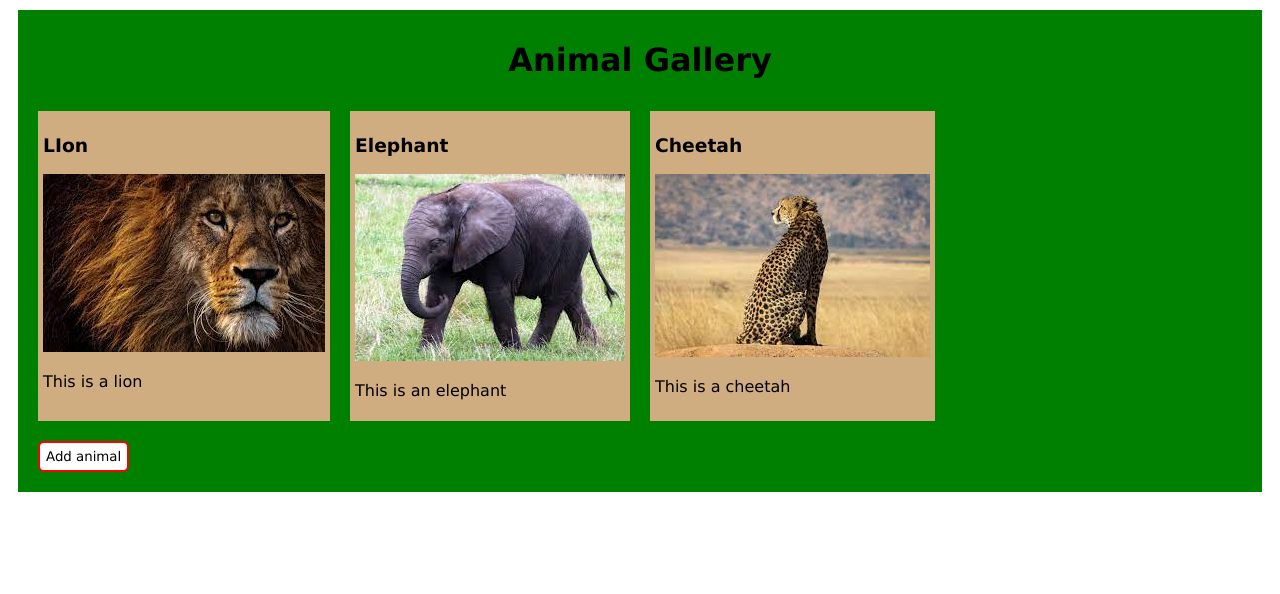
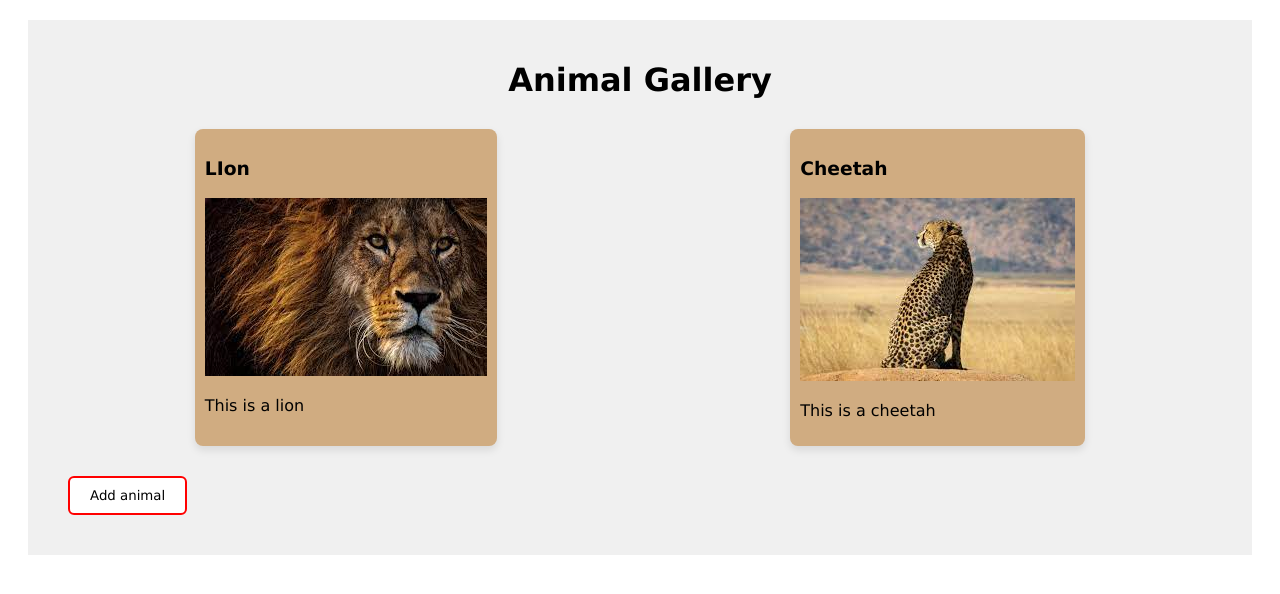
Before and after one commit to georgesroberto/Local-Storage, a plain HTML site: page index.html in a window 1280 px wide. Both pictures are taken after a click on the button "Add animal". Drawn offline with Linux system fonts and the light colour scheme.

Commit message:
Page Structure

```diff
--- a/index.html
+++ b/index.html
@@ -15,11 +15,6 @@
           <img src="img/lion.jpeg" alt="Lion" />
           <p>This is a lion</p>
         </div>
-        <div class="childDiv">
-          <h3>Elephant</h3>
-          <img src="img/elephant.jpeg" alt="Elephant" />
-          <p>This is an elephant</p>
-        </div>
       </div>
       <button id="add">Add animal</button>
     </main>
--- a/script.js
+++ b/script.js
@@ -1,32 +1,86 @@
 let container = document.querySelector(".container");
 let button = document.getElementById("add");
+button.addEventListener("click", addAnimal);
 
-let card = document.createElement("div");
-card.classList.add("childDiv");
-
-let headers = ["Cheetah", "Buffalo", "Rhino"];
-let animals = ["img/cheetah.jpeg", "img/buffalo.jpeg", "img/rhino.jpeg"];
-let text = ["This is a cheetah", "This is a buffalo", "This is a rhino"];
+// DEFINED animals data
+let animals = [
+  {
+    header: "Cheetah",
+    imgSrc: "img/cheetah.jpeg",
+    altText: "This is a cheetah",
+  },
+  {
+    header: "Buffalo",
+    imgSrc: "img/buffalo.jpeg",
+    altText: "This is a buffalo",
+  },
+  {
+    header: "Rhino",
+    imgSrc: "img/rhino.jpeg",
+    altText: "This is a rhino",
+  },
+  {
+    header: "Elephant",
+    imgSrc: "img/elephant.jpeg",
+    altText: "This is an elephant",
+  },
+];
 
 let index = 0;
 
-button.addEventListener("click", addAnimal);
+// LOAD animals data from local storage
 
+if (localStorage.getItem("animals")) {
+  /* TODO: Display the loaded data */
+
+  animals = JSON.parse(localStorage.getItem("animals"));
+
+  displayAnimal();
+}
+
+// ADD current animal to the container
 function addAnimal() {
-  let newCard = card.cloneNode(true);
+  if (index >= animals.length) {
+    alert("Only big 5 animals can be added to the list");
+    return;
+  }
+
+  // IMPLEMENT .
+  let currentAnimal = animals[index];
+  let newAnimalCard = createAnimalCard(currentAnimal);
+  container.append(newAnimalCard);
+
+  /* TODO: increment index */
+  index++;
+
+  // SAVE updated animals data to the LS
+  localStorage.setItem("animals", JSON.stringify(animals));
+}
+
+function displayAnimal() {
+  // Display all animals
+
+  animals.forEach((el) => {
+    let newAnimalCard = createAnimalCard(el);
+    container.append(newAnimalCard);
+  });
+}
+
+function createAnimalCard(animals) {
+  let card = document.createElement("div");
+  card.classList.add("childDiv");
 
   let h3 = document.createElement("h3");
-  h3.textContent = headers[index];
+  h3.textContent = animals.header;
 
   let img = document.createElement("img");
-  img.src = animals[index];
-  img.alt = "animal";
+  img.src = animals.imgSrc;
+  img.alt = animals.altText;
 
   let description = document.createElement("p");
-  description.textContent = text[index];
+  description.textContent = animals.altText;
 
-  newCard.append(h3, img, description);
-  container.append(newCard);
+  card.append(h3, img, description);
 
-  index = (index + 1) % headers.length;
+  return card;
 }
--- a/style.css
+++ b/style.css
@@ -4,36 +4,41 @@
 }
 
 main {
-  background-color: green;
-  padding: 10px;
-  margin: 10px;
+  background-color: #f0f0f0;
+  padding: 20px;
+  margin: 20px;
 }
 
 h1 {
   text-align: center;
+  margin-bottom: 20px;
 }
 
 .container {
   display: flex;
   flex-wrap: wrap;
-  justify-content: start;
+  justify-content: space-around;
 }
 
 .childDiv {
   background-color: rgb(208, 172, 129);
-  padding: 5px;
+  padding: 10px;
   margin: 10px;
+  border-radius: 8px;
+  box-shadow: 0 4px 8px rgba(0, 0, 0, 0.1);
 }
 
 button {
-  background-color: white;
-  padding: 6px;
-  margin: 10px;
+  background-color: #ffffff;
+  padding: 10px 20px;
+  margin: 20px;
   border-radius: 6px;
-  border: 2px solid red;
+  border: 2px solid #ff0000;
   cursor: pointer;
+  transition: all 0.3s;
 }
 
 button:hover {
-  padding: 12px;
+    background-color: #ffffff;
+    color: #ff0000;
 }
```
